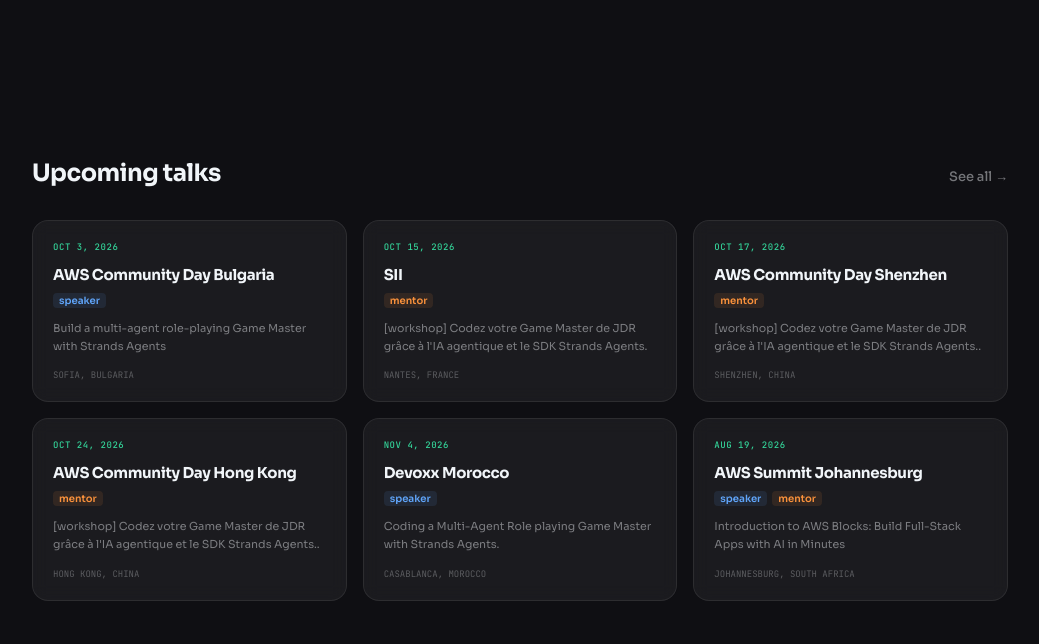
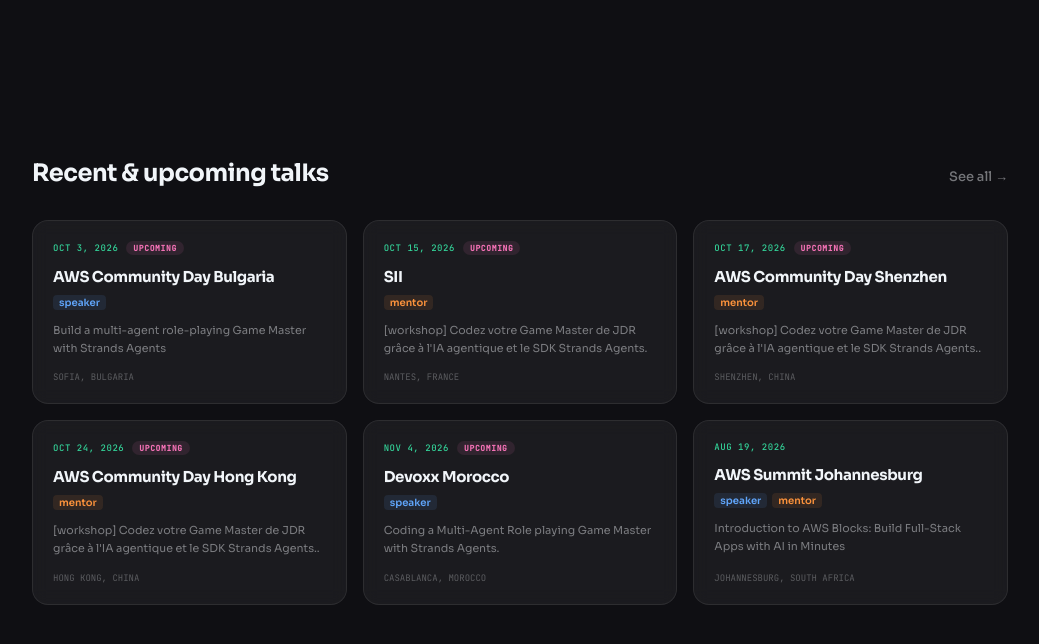
Before and after one commit to tagazok/tagazok.github.io, an Astro site: page / in a window 1280 px wide. Shown: the part 2561-3205 px from the top of the page, without its empty margins (120-1159 px from the left). Built offline with nearby package versions, Linux system fonts and the light colour scheme; Astro itself is replaced by a stand-in of ours.

Commit message:
feat(home): rename talks section to 'Recent & upcoming talks' and badge upcoming events
The section showed recent + upcoming talks under a 'Upcoming talks' title,
which is inaccurate (often none are upcoming). Rename it, and add an
'Upcoming' pill on future-dated cards matching the /talks page .soon badge.

```diff
--- a/src/pages/index.astro
+++ b/src/pages/index.astro
@@ -100,6 +100,7 @@ const recentTalks = conferences
   .sort((a, b) => (b.date || '').localeCompare(a.date || ''));
 // Show two rows (6) on desktop; CSS hides the 4th-6th on mobile to keep 3.
 const featuredTalks = [...upcoming, ...recentTalks].slice(0, 6);
+const isUpcoming = (date) => !!date && date >= today;
 const rolesFor = (event) =>
   event.roles || [...new Set((event.talks || []).map((talk) => talk.role).filter(Boolean))];
 ---
@@ -272,14 +273,17 @@ const rolesFor = (event) =>
   <!-- UPCOMING TALKS -->
   <section class="section reveal" id="talks">
     <div class="section__header">
-      <h2 class="section__title">Upcoming talks</h2>
+      <h2 class="section__title">Recent &amp; upcoming talks</h2>
       <a href="/talks" class="section__link">See all →</a>
     </div>
     <div class="talk-previews">
       {
         featuredTalks.map((event) => (
           <article class="talk-preview">
-            <time datetime={event.date}>{formatArticleDate(event.date)}</time>
+            <div class="talk-preview__date">
+              <time datetime={event.date}>{formatArticleDate(event.date)}</time>
+              {isUpcoming(event.date) && <span class="talk-preview__soon">Upcoming</span>}
+            </div>
             <h3>
               {event.link ? (
                 <a href={event.link} target="_blank" rel="noopener">
@@ -831,6 +835,20 @@ const rolesFor = (event) =>
     letter-spacing: 0.06em;
     text-transform: uppercase;
   }
+  .talk-preview__date {
+    display: flex;
+    align-items: center;
+    gap: 8px;
+  }
+  .talk-preview__soon {
+    padding: 2px 7px;
+    border-radius: 999px;
+    color: var(--accent-2);
+    background: rgba(244, 114, 182, 0.1);
+    font: 600 8px var(--font-mono);
+    letter-spacing: 0.08em;
+    text-transform: uppercase;
+  }
   .talk-preview h3 {
     margin: 11px 0 8px;
     font-size: 15px;
```
